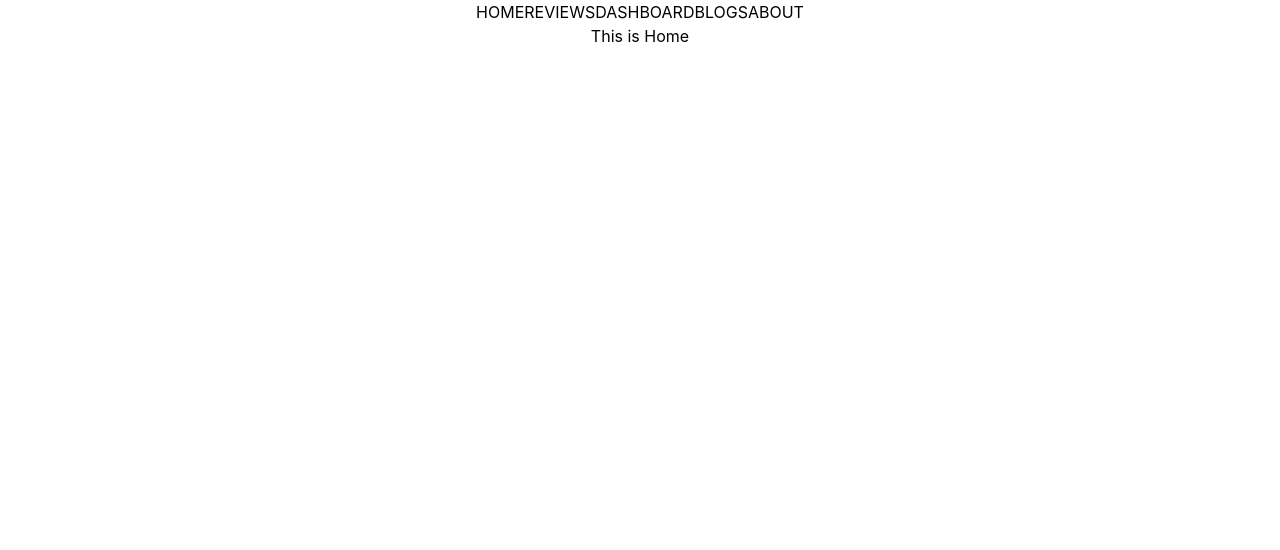
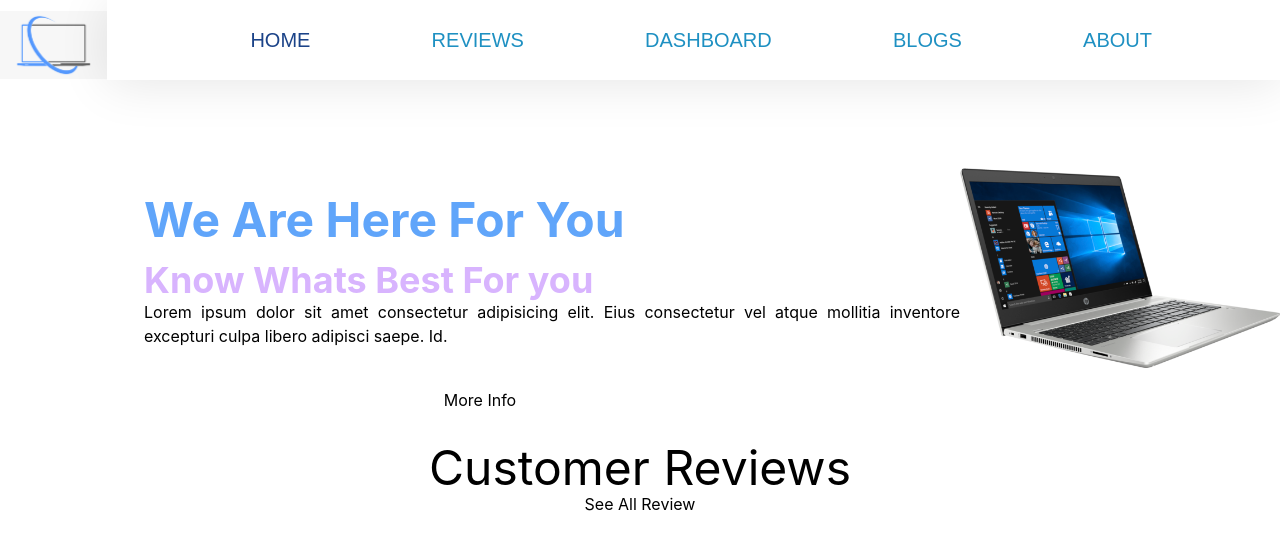
Before and after one commit to Junayet10135/Reviews-Mania, a React (Create React App) app: page / in a window 1280 px wide. Shown: the top 550 px of the page. Built offline with nearby package versions, Linux system fonts and the light colour scheme.

Commit message:
Home add

```diff
--- a/src/components/CustomLink/CustomLink.js
+++ b/src/components/CustomLink/CustomLink.js
@@ -1,8 +1,19 @@
 import React from 'react';
+import { Link, useMatch, useResolvedPath } from 'react-router-dom';
 
-const CustomLink = () => {
+function CustomLink({ children, to, ...props }) {
+    let resolved = useResolvedPath(to);
+    let match = useMatch({ path: resolved.pathname, end: true });
+
     return (
         <div>
+            <Link
+                style={{ color: match ? "red" : "black", textDecoration: match ? "underline" : "none" }}
+                to={to}
+                {...props}
+            >
+                {children}
+            </Link>
 
         </div>
     );
--- a/src/components/Header/Header.css
+++ b/src/components/Header/Header.css
@@ -0,0 +1,37 @@
+nav {
+  height: 80px;
+  width: 100%;
+  display: flex;
+  justify-content: space-between;
+  align-items: center;
+  box-shadow: 0px 4px 50px rgba(0, 0, 0, 0.1);
+  padding: 0 10%;
+  font-family: "Teko", sans-serif;
+}
+
+.logo-container {
+  display: flex;
+  align-items: center;
+  margin-top: 10px;
+  width: 120px;
+}
+
+.link {
+  text-decoration: none;
+  margin-left: 15px;
+  font-size: 20px;
+  color: #1e90c2;
+  transition: color ease-in-out 300ms;
+}
+
+.link:hover {
+  color: #1b4388;
+}
+
+.active-link {
+  text-decoration: none;
+  margin-left: 15px;
+  font-size: 20px;
+  transition: color ease-in-out 300ms;
+  color: #1b4388;
+}
--- a/src/components/Header/Header.js
+++ b/src/components/Header/Header.js
@@ -1,15 +1,20 @@
 import React from 'react';
-import { Link } from 'react-router-dom';
+import './Header.css'
+import Logo from "../../Assets/Image/logo.png";
+import { NavLink } from 'react-router-dom';
 
 const Header = () => {
     return (
-        <div>
-            <nav>
-                <Link to='/'>HOME</Link>
-                <Link to='/reviews'>REVIEWS</Link>
-                <Link to='/dashboard'>DASHBOARD</Link>
-                <Link to='/blogs'>BLOGS</Link>
-                <Link to='/about'>ABOUT</Link>
+        <div className='flex'>
+            <div className='logo-container'>
+                <img src={Logo} alt='' />
+            </div>
+            <nav className='link-container'>
+                <NavLink className={({ isActive }) => (isActive ? "active-link" : "link")} to='/'>HOME</NavLink>
+                <NavLink className={({ isActive }) => (isActive ? "active-link" : "link")} to='/reviews'>REVIEWS</NavLink>
+                <NavLink className={({ isActive }) => (isActive ? "active-link" : "link")} to='/dashboard'>DASHBOARD</NavLink>
+                <NavLink className={({ isActive }) => (isActive ? "active-link" : "link")} to='/blogs'>BLOGS</NavLink>
+                <NavLink className={({ isActive }) => (isActive ? "active-link" : "link")} to='/about'>ABOUT</NavLink>
             </nav>
         </div>
     );
--- a/src/components/Home/Home.css
+++ b/src/components/Home/Home.css
@@ -0,0 +1,19 @@
+.Home-container{
+    display: grid;
+    grid-template-columns: 3fr 1fr;
+    margin-top: 20px;
+}
+.home-image-container img{
+    width: 100%;
+    margin-right: 10%;
+    margin-top: 15%;
+
+}
+.home-info-container{
+    display: flex;
+    flex-direction: column;
+    text-align: center;
+    margin-top: 10%;
+    text-align: justify;
+    margin-left: 15%;
+}
--- a/src/components/Home/Home.js
+++ b/src/components/Home/Home.js
@@ -1,10 +1,27 @@
 import React from 'react';
+import Laptop from "../../Assets/Image/Laptop.png";
+import HomeReview from '../HomeReview/HomeReview';
+import './Home.css'
 
 const Home = () => {
     return (
         <div>
-            <h2>This is Home</h2>
+            <div className='Home-container'>
+            <div className='home-info-container'>
+                <h1 className='text-5xl font-bold text-blue-400 mb-4'>We Are Here For You</h1>
+                <h1 className='text-4xl font-bold text-purple-300'>Know Whats Best For you</h1>
+                <p>Lorem ipsum dolor sit amet consectetur adipisicing elit. Eius consectetur vel atque mollitia inventore excepturi culpa libero adipisci saepe. Id.</p>
+
+            </div>
+            <div className='home-image-container'>
+                <img src={Laptop} alt="" />
+            </div>
+            <button>More Info</button>
+
         </div>
+            <HomeReview></HomeReview>
+        </div>
+
     );
 };
 
--- /dev/null
+++ b/src/components/HomeReview/HomeReview.js
@@ -0,0 +1,12 @@
+import React from 'react';
+
+const HomeReview = () => {
+    return (
+        <div>
+            <h1 className='text-5xl mt-8'>Customer Reviews</h1>
+            <button>See All Review</button>
+        </div>
+    );
+};
+
+export default HomeReview;
```
Also changed, not shown: src/fakeData/products.json (added, +87 -0 lines), src/Assets/Image/Laptop.png (added), src/Assets/Image/logo.png (added).
